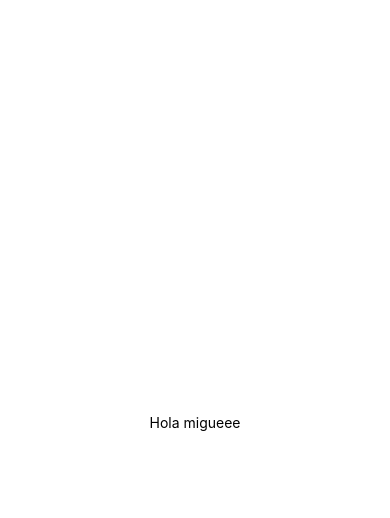
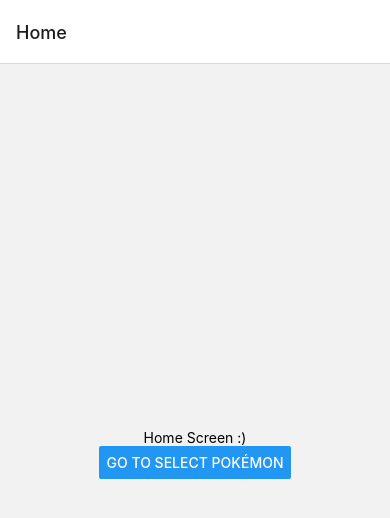
Before and after one commit to kaamayao/pokemanes, a React Native app: screen / in a window 390 px wide. Shown: the top 518 px of the page. Built offline with nearby package versions, Linux system fonts and the light colour scheme.

Commit message:
Adds navigation

```diff
--- a/App.js
+++ b/App.js
@@ -1,20 +1,23 @@
-import { StatusBar } from 'expo-status-bar';
-import { StyleSheet, Text, View } from 'react-native';
+import * as React from 'react';
+import { Button, View, Text } from 'react-native';
+import { NavigationContainer } from '@react-navigation/native';
+import { createNativeStackNavigator } from '@react-navigation/native-stack';
+import { HomeScreen } from './views/Home'
+import { SelectPokemon } from './views/SelectPokemon'
+import { MainGame } from './views/MainGame'
 
-export default function App() {
+const Stack = createNativeStackNavigator();
+
+function App() {
   return (
-    <View style={styles.container}>
-      <Text>Hola migueee</Text>
-      <StatusBar style="auto" />
-    </View>
+    <NavigationContainer>
+      <Stack.Navigator initialRouteName="Home">
+        <Stack.Screen name="Home" component={HomeScreen}/>
+        <Stack.Screen name="SelectPokemon" component={SelectPokemon}/>
+        <Stack.Screen name="MainGame" component={MainGame}/>
+      </Stack.Navigator>
+    </NavigationContainer>
   );
 }
 
-const styles = StyleSheet.create({
-  container: {
-    flex: 1,
-    backgroundColor: '#fff',
-    alignItems: 'center',
-    justifyContent: 'center',
-  },
-});
+export default App;
--- a/package.json
+++ b/package.json
@@ -9,10 +9,14 @@
     "web": "expo start --web"
   },
   "dependencies": {
+    "@react-navigation/native": "^6.1.1",
+    "@react-navigation/native-stack": "^6.9.7",
     "expo": "~47.0.12",
     "expo-status-bar": "~1.4.2",
     "react": "18.1.0",
-    "react-native": "0.70.5"
+    "react-native": "0.70.5",
+    "react-native-safe-area-context": "^4.4.1",
+    "react-native-screens": "^3.18.2"
   },
   "devDependencies": {
     "@babel/core": "^7.12.9"
--- /dev/null
+++ b/views/Home.js
@@ -0,0 +1,15 @@
+import { Button, View, Text } from 'react-native';
+
+function HomeScreen({ navigation }) {
+  return (
+    <View style={{ flex: 1, alignItems: 'center', justifyContent: 'center' }}>
+      <Text>Home Screen :)</Text>
+      <Button
+        title="Go to Select Pokémon"
+        onPress={() => navigation.navigate('SelectPokemon')}
+      />
+    </View>
+  );
+}
+
+export {HomeScreen}
--- /dev/null
+++ b/views/MainGame.js
@@ -0,0 +1,11 @@
+import { Button, View, Text } from 'react-native';
+
+function MainGame({navigation}) {
+  return (
+    <View style={{ flex: 1, alignItems: 'center', justifyContent: 'center' }}>
+      <Text>Main Game</Text>
+    </View>
+  );
+}
+
+export {MainGame}
--- /dev/null
+++ b/views/SelectPokemon.js
@@ -0,0 +1,15 @@
+import { Button, View, Text } from 'react-native';
+
+function SelectPokemon({navigation}) {
+  return (
+    <View style={{ flex: 1, alignItems: 'center', justifyContent: 'center' }}>
+      <Text>Details Screen</Text>
+      <Button
+        title="Go to Main Game"
+        onPress={() => navigation.navigate('MainGame')}
+      />
+    </View>
+  );
+}
+
+export {SelectPokemon}
```
Also changed, not shown: 1 other file (tests, documents, lock files or other folders).
